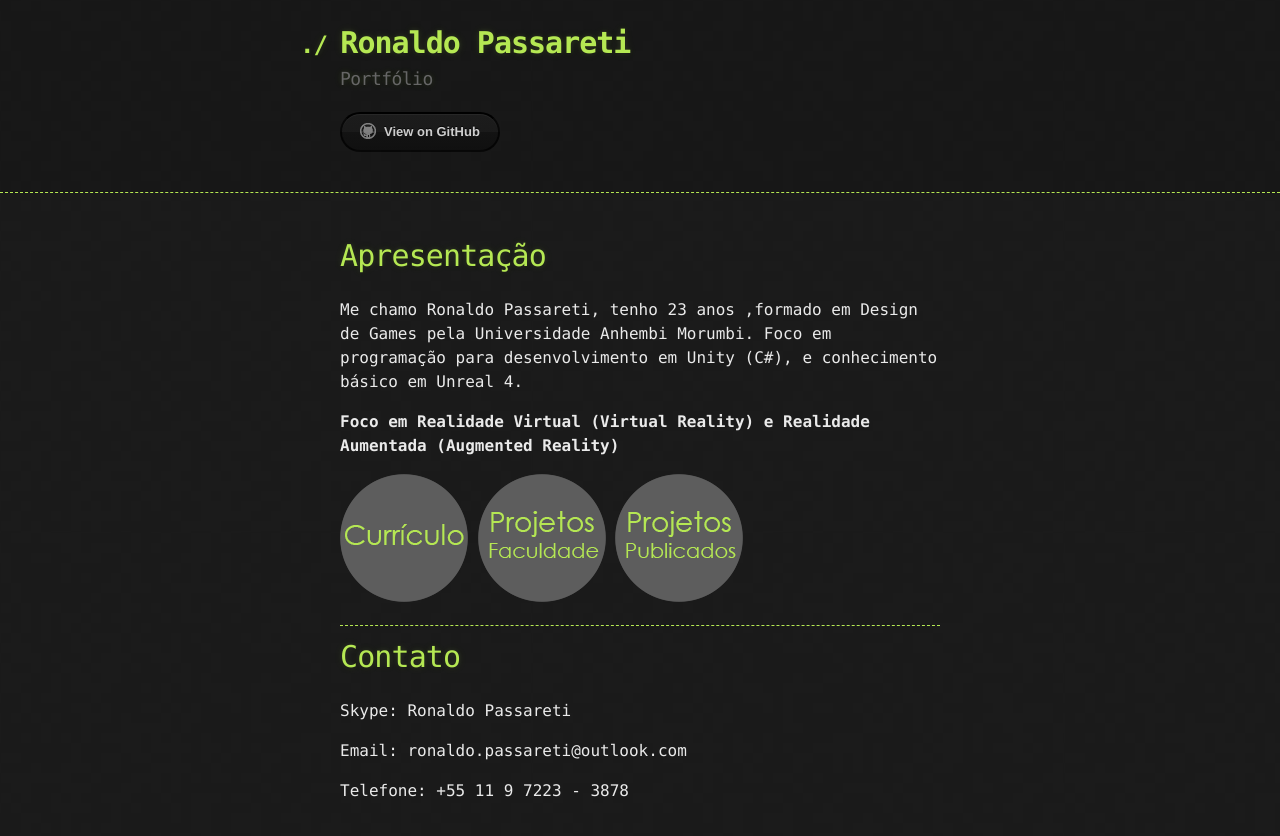
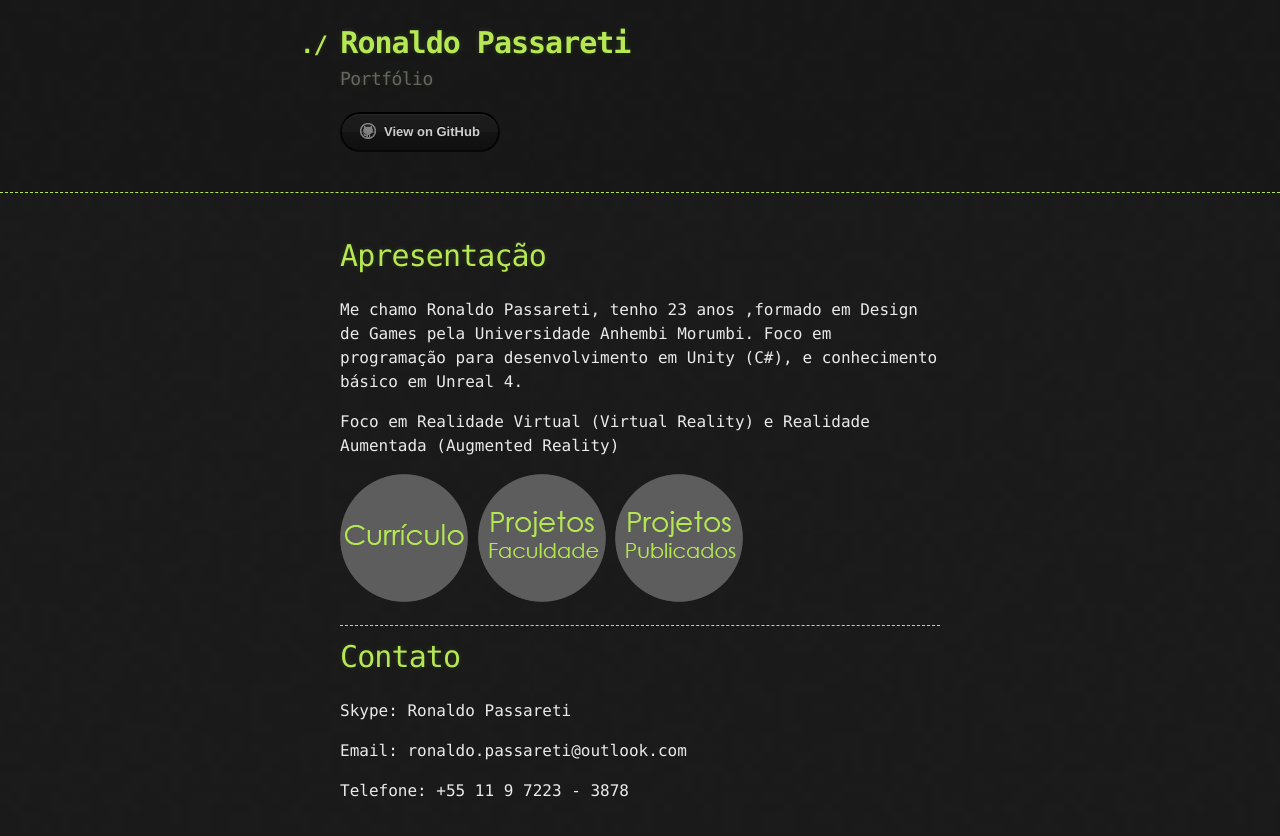
Before and after one commit to rpassareti/rpassareti.github.io, a Jekyll site: the page built from index.md, in a window 1280 px wide. Shown: the top 836 px of the page. Built offline with Jekyll 4.4.1, drawn with Linux system fonts in a browser that asks for light colours; our own code applies the rules of GitHub Pages for plain Markdown files.

```diff
--- a/index.md
+++ b/index.md
@@ -2,7 +2,7 @@
 
 Me chamo Ronaldo Passareti, tenho 23 anos ,formado em Design de Games pela Universidade Anhembi Morumbi. Foco em programação para desenvolvimento em Unity (C#), e conhecimento básico em Unreal 4.
 
-**Foco em Realidade Virtual (Virtual Reality) e Realidade Aumentada (Augmented Reality)**
+Foco em Realidade Virtual (Virtual Reality) e Realidade Aumentada (Augmented Reality)
 
 [![](https://raw.githubusercontent.com/rpassareti/rpassareti.github.io/master/bts/bt_curriculo_128.png)](curriculo)      [![](https://raw.githubusercontent.com/rpassareti/rpassareti.github.io/master/bts/bt_projetosfacul_128.png)](projfacul)
 [![](https://raw.githubusercontent.com/rpassareti/rpassareti.github.io/master/bts/bt_projetospubl_128.png)](projpubl)
```
